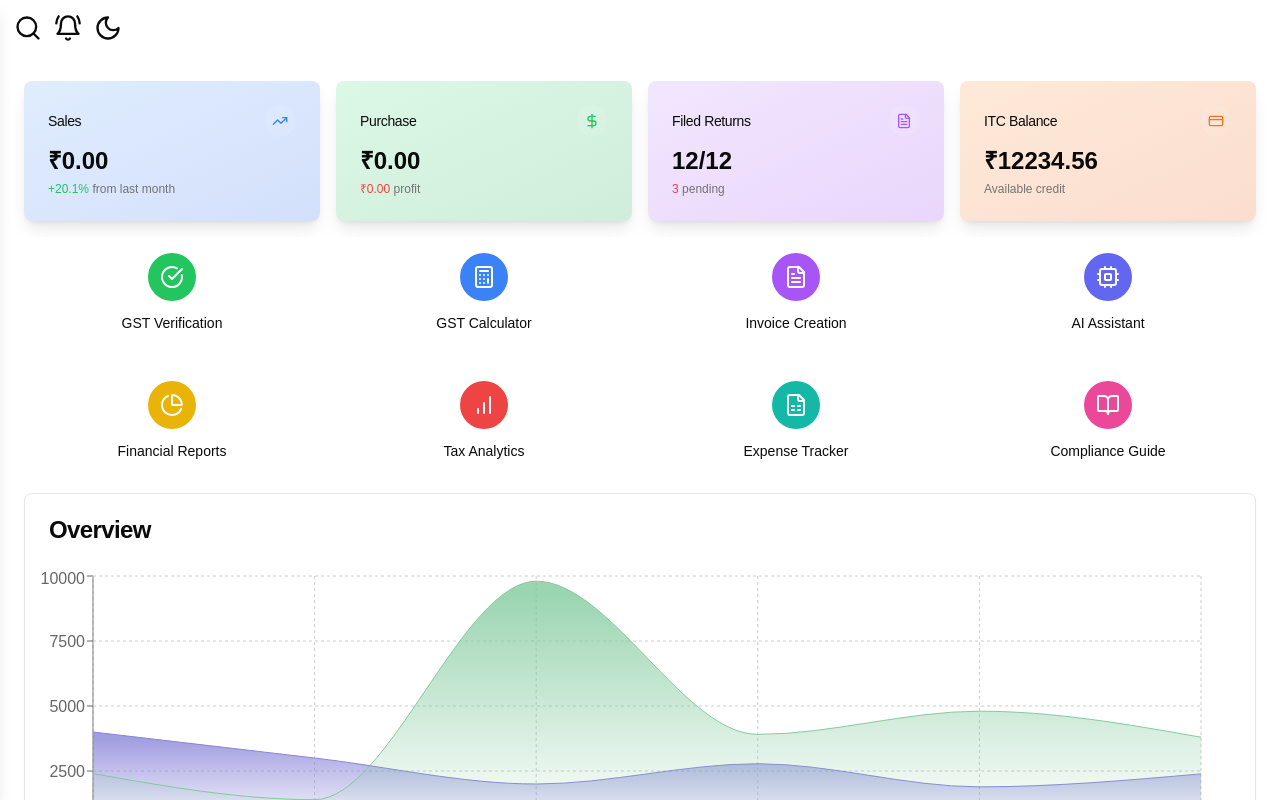
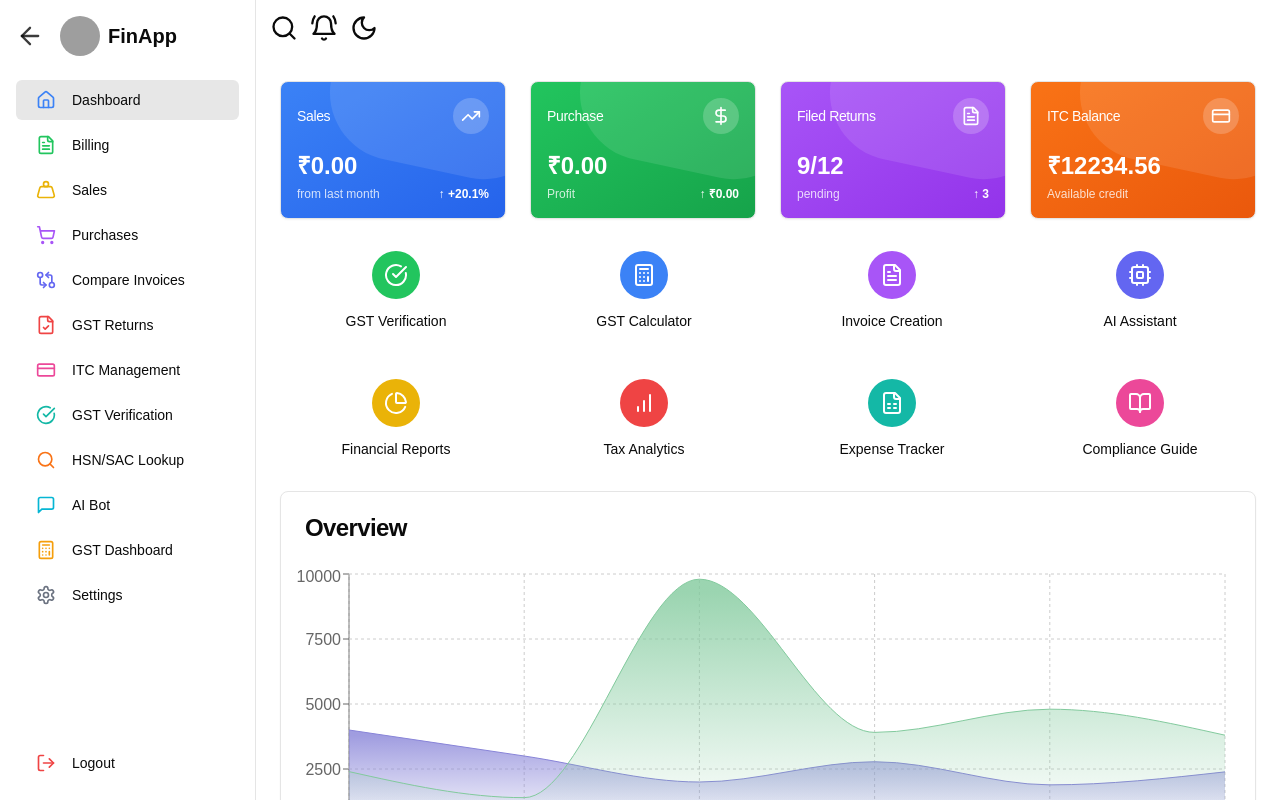
Before and after one commit to sidram403/gst_app, a Next.js app: page / in a window 1280 px wide. Built offline with nearby package versions, Linux system fonts and the light colour scheme; grey boxes are pictures that could not be loaded.

Commit message:
changed UI in home dashboard and gst dashboard

```diff
--- a/app/page.tsx
+++ b/app/page.tsx
@@ -51,7 +51,13 @@ import {
   Bot,
   Info,
   Menu,
-  Bell
+  Bell,
+  ArrowRight,
+  ArrowDownLeft,
+  ArrowUpRight,
+  Building2,
+  ClipboardList,
+  Briefcase
 } from "lucide-react";
 import { CgMenuLeftAlt } from "react-icons/cg";
 import { Button } from "@/components/ui/button";
@@ -233,43 +239,101 @@ const MicroserviceIcon = ({ icon: Icon, title }: MicroserviceIconProps) => (
   </div>
 );
 
-const InvoiceItem = ({ transaction, onView }: InvoiceItemProps) => (
-  // <div className="flex justify-between items-center py-2 border-b last:border-b-0">
-  //   <div>
-  //     <Badge variant={transaction.type === "sales" ? "default" : "secondary"}>
-  //       {transaction.type}
-  //     </Badge>
-  //     <p className="text-xs mt-1">{transaction.date}</p>
-  //   </div>
-  //   <div className="flex items-center">
-  //     <span className="text-sm font-semibold mr-2">
-  //       ₹{transaction.totalAmount.toFixed(2)}
-  //     </span>
-  //     <Button variant="ghost" size="sm" onClick={() => onView(transaction)}>
-  //       <FileText className="h-4 w-4" />
-  //     </Button>
-  //   </div>
-
-  // </div>
-  <div key={transaction.id} className="flex items-center mb-4 last:mb-0">
-    <Button variant="ghost" size="sm" onClick={() => onView(transaction)}>
+const sampleTransactions: Transaction[] = [
+  {
+    id: "S001",
+    type: "sales",
+    date: "2024-10-15",
+    invoiceNum: "INV-001",
+    partyName: "TechCorp Solutions",
+    gstinNum: "29ABCDE1234F1Z5",
+    items: [{ description: "IT Services", quantity: "1", unitPrice: 50000, totalPrice: 59000, gstPercentage: 18 }],
+    totalAmountWithoutGST: 50000,
+    gst: { cgst: 4500, sgst: 4500 },
+    totalAmount: 59000
+  },
+  {
+    id: "P001",
+    type: "purchase",
+    date: "2024-10-14",
+    invoiceNum: "BILL-001",
+    partyName: "Office Supplies Co.",
+    gstinNum: "27FGHIJ5678K2Y6",
+    items: [{ description: "Office Furniture", quantity: "5", unitPrice: 10000, totalPrice: 59000, gstPercentage: 18 }],
+    totalAmountWithoutGST: 50000,
+    gst: { cgst: 4500, sgst: 4500 },
+    totalAmount: 59000
+  },
+  {
+    id: "S002",
+    type: "sales",
+    date: "2024-10-13",
+    invoiceNum: "INV-002",
+    partyName: "Global Traders Inc.",
+    gstinNum: "03KLMNO9012P3Q7",
+    items: [{ description: "Export Goods", quantity: "100", unitPrice: 1000, totalPrice: 118000, gstPercentage: 18 }],
+    totalAmountWithoutGST: 100000,
+    gst: { cgst: 9000, sgst: 9000 },
+    totalAmount: 118000
+  },
+  {
+    id: "P002",
+    type: "purchase",
+    date: "2024-10-12",
+    invoiceNum: "BILL-002",
+    partyName: "Tech Hardware Ltd.",
+    gstinNum: "19PQRST3456U4V8",
+    items: [{ description: "Computer Equipment", quantity: "10", unitPrice: 25000, totalPrice: 295000, gstPercentage: 18 }],
+    totalAmountWithoutGST: 250000,
+    gst: { cgst: 22500, sgst: 22500 },
+    totalAmount: 295000
+  },
+  {
+    id: "S003",
+    type: "sales",
+    date: "2024-10-11",
+    invoiceNum: "INV-003",
+    partyName: "Local Retail Store",
+    gstinNum: "08UVWXY7890Z5A9",
+    items: [{ description: "Consumer Goods", quantity: "50", unitPrice: 500, totalPrice: 29500, gstPercentage: 18 }],
+    totalAmountWithoutGST: 25000,
+    gst: { cgst: 2250, sgst: 2250 },
+    totalAmount: 29500
+  }
+]
+
+
+const InvoiceItem: React.FC<InvoiceItemProps> = ({ transaction, onView }) => (
+  <div className="flex items-center justify-between py-3 border-b last:border-b-0">
+    <div className="flex items-center space-x-4">
+      <div className={`p-2 rounded-full ${transaction.type === 'sales' ? 'bg-green-100 dark:bg-green-900' : 'bg-red-100 dark:bg-red-900'}`}>
+        {transaction.type === 'sales' ? (
+          <ArrowUpRight className="h-5 w-5 text-green-600 dark:text-green-400" />
+        ) : (
+          <ArrowDownLeft className="h-5 w-5 text-red-600 dark:text-red-400" />
+        )}
+      </div>
+      <div>
+        <p className="text-sm font-medium">{transaction.partyName}</p>
+        <p className="text-xs text-muted-foreground">
+          {transaction.type === "sales" ? "Invoice" : "Bill"} #{transaction.invoiceNum}
+        </p>
+      </div>
+    </div>
+    <div className="flex items-center space-x-4">
+      <div className="text-right">
+        <p className={`text-sm font-medium ${transaction.type === 'sales' ? 'text-green-600 dark:text-green-400' : 'text-red-600 dark:text-red-400'}`}>
+          {transaction.type === "sales" ? "+" : "-"}₹{transaction.totalAmount.toFixed(2)}
+        </p>
+        <p className="text-xs text-muted-foreground">{transaction.date}</p>
+      </div>
+      <Button variant="ghost" size="icon" onClick={() => onView(transaction)}>
         <Eye className="h-4 w-4" />
       </Button>
-    <div className="ml-4 space-y-1">
-      <p className="text-sm font-medium leading-none">
-        {transaction.partyName}
-      </p>
-      <p className="text-sm text-muted-foreground">
-        {transaction.type === "sales" ? "Invoice" : "Bill"} #
-        {transaction.invoiceNum}
-      </p>
-    </div>
-    <div className="ml-auto font-medium">
-      {transaction.type === "sales" ? "+" : "-"}₹
-      {transaction.totalAmount.toFixed(2)}
-    </div>
-  </div>
-);
+    </div>
+  </div>
+)
+
 
 const InvoiceCreatedItem = ({
   transaction,
@@ -277,24 +341,28 @@ const InvoiceCreatedItem = ({
   onSelect,
   isSelected,
 }: InvoiceCreatedItemProps) => (
-  <div className="flex justify-between items-center py-2 border-b last:border-b-0">
-    <div className="flex items-center space-x-2">
+  <div className="flex items-center justify-between py-3 px-4 border-b last:border-b-0 hover:bg-muted/50 transition-colors">
+    <div className="flex items-center space-x-4">
       <Checkbox
         checked={isSelected}
         onCheckedChange={() => onSelect(transaction.id)}
       />
+
       <div>
-        <Badge variant={transaction.type === "sales" ? "default" : "secondary"}>
-          {transaction.type}
-        </Badge>
-        <p className="text-xs mt-1">{transaction.date}</p>
-      </div>
-    </div>
-    <div className="flex items-center space-x-2">
-      <span className="text-sm font-semibold">
-        ₹{transaction.totalAmount.toFixed(2)}
-      </span>
-      <Button variant="ghost" size="sm" onClick={() => onView(transaction)}>
+        <p className="text-sm font-medium">{transaction.partyName}</p>
+        <p className="text-xs text-muted-foreground">
+          {transaction.type === "sales" ? "Invoice" : "Bill"} #{transaction.invoiceNum}
+        </p>
+      </div>
+    </div>
+    <div className="flex items-center space-x-4">
+      <div className="text-right">
+        <p className={`text-sm font-medium ${transaction.type === 'sales' ? 'text-green-600 dark:text-green-400' : 'text-red-600 dark:text-red-400'}`}>
+          {transaction.type === "sales" ? "+" : "-"}₹{transaction.totalAmount.toFixed(2)}
+        </p>
+        <p className="text-xs text-muted-foreground">{transaction.date}</p>
+      </div>
+      <Button variant="ghost" size="icon" onClick={() => onView(transaction)}>
         <Eye className="h-4 w-4" />
       </Button>
     </div>
@@ -332,31 +400,34 @@ const DashboardCard: React.FC<DashboardCardProps> = ({ title, amount, icon, desc
   const getGradient = () => {
     switch (colorScheme) {
       case 'blue':
-        return 'from-blue-400/20 to-blue-600/20 dark:from-blue-500/20 dark:to-blue-800/20'
+        return 'from-blue-500 to-blue-600'
       case 'green':
-        return 'from-green-400/20 to-green-600/20 dark:from-green-500/20 dark:to-green-800/20'
+        return 'from-green-500 to-green-600'
       case 'purple':
-        return 'from-purple-400/20 to-purple-600/20 dark:from-purple-500/20 dark:to-purple-800/20'
+        return 'from-purple-500 to-purple-600'
       case 'orange':
-        return 'from-orange-400/20 to-orange-600/20 dark:from-orange-500/20 dark:to-orange-800/20'
+        return 'from-orange-500 to-orange-600'
       default:
-        return 'from-gray-400/20 to-gray-600/20 dark:from-gray-500/20 dark:to-gray-800/20'
+        return 'from-gray-500 to-gray-600'
     }
   }
 
   return (
-    <Card className={`overflow-hidden bg-gradient-to-br ${getGradient()} backdrop-blur-sm border-none shadow-lg`}>
-      <CardHeader className="flex flex-row items-center justify-between space-y-0 pb-2">
+    <Card className={`bg-gradient-to-br ${getGradient()} text-white overflow-hidden relative`}>
+      <div className="absolute inset-0 bg-white opacity-10 transform rotate-12 translate-x-12 -translate-y-12 rounded-full"></div>
+      <CardHeader className="flex flex-row items-center justify-between space-y-0 pb-2 p-4">
         <CardTitle className="text-sm font-medium">{title}</CardTitle>
-        <div className={`p-2 rounded-full bg-white/10 backdrop-blur-sm`}>
-          {icon}
-        </div>
+        <div className="p-2 bg-white/20 rounded-full">{icon}</div>
       </CardHeader>
-      <CardContent>
+      <CardContent className="p-4 pt-0">
         <div className="text-2xl font-bold">{amount}</div>
-        <p className="text-xs text-muted-foreground mt-1">
-          {trend && <span className={trend.startsWith('+') ? 'text-green-500' : 'text-red-500'}>{trend} </span>}
-          {description}
+        <p className="text-xs mt-1 flex items-center justify-between">
+          <span className="opacity-80">{description}</span>
+          {trend && (
+            <span className="font-semibold">
+              {trend.startsWith('-') || (trend.startsWith('₹-'))  ? '↓' : '↑'} {trend}
+            </span>
+          )}
         </p>
       </CardContent>
     </Card>
@@ -442,7 +513,7 @@ const DashboardContent = ({ transactions, onViewInvoice }: any) => {
     .filter((t: any) => t.type === "purchase")
     .reduce((sum: number, t: any) => sum + t.totalAmount, 0);
   const totalProfit = totalSalesAmount - totalPurchasesAmount;
-  const filedReturns = 12; // This should be calculated based on actual data
+  const filedReturns = 9; // This should be calculated based on actual data
   const itcBalance = 12234.56; // This should be calculated based on actual data
 
   interface MicroserviceIconProps {
@@ -492,11 +563,11 @@ const DashboardContent = ({ transactions, onViewInvoice }: any) => {
 
   return (
     <div className="space-y-4">
-      <div className="grid grid-cols-2 md:grid-cols-4 gap-4">
+      <div className="grid grid-cols-2 sm:grid-cols-2 lg:grid-cols-4 gap-6">
         <DashboardCard
           title="Sales"
           amount={`₹${totalSalesAmount.toFixed(2)}`}
-        icon={<TrendingUp className="h-4 w-4 text-blue-500" />}
+          icon={<TrendingUp className="h-5 w-5" />}
           description="from last month"
           trend="+20.1%"
           colorScheme="blue"
@@ -504,15 +575,15 @@ const DashboardContent = ({ transactions, onViewInvoice }: any) => {
         <DashboardCard
           title="Purchase"
           amount={`₹${totalPurchasesAmount.toFixed(2)}`}
-        icon={<DollarSign className="h-4 w-4 text-green-500" />}
-        description={`profit`}
+          icon={<DollarSign className="h-5 w-5" />}
+          description={`Profit`}
           trend={`₹${totalProfit.toFixed(2)}`}
           colorScheme="green"
         />
         <DashboardCard
           title="Filed Returns"
           amount={`${filedReturns}/12`}
-        icon={<FileText className="h-4 w-4 text-purple-500" />}
+          icon={<FileText className="h-5 w-5" />}
           description="pending"
           trend="3"
           colorScheme="purple"
@@ -520,7 +591,7 @@ const DashboardContent = ({ transactions, onViewInvoice }: any) => {
         <DashboardCard
           title="ITC Balance"
           amount={`₹${itcBalance.toFixed(2)}`}
-        icon={<CreditCard className="h-4 w-4 text-orange-500" />}
+          icon={<CreditCard className="h-5 w-5" />}
           description="Available credit"
           colorScheme="orange"
         />
@@ -539,7 +610,7 @@ const DashboardContent = ({ transactions, onViewInvoice }: any) => {
         <CardHeader>
           <CardTitle>Overview</CardTitle>
         </CardHeader>
-        <CardContent className="pl-2">
+        <CardContent className="pl-2 pr-0">
           <ResponsiveContainer width="100%" height={300}>
             <AreaChart
               data={areaChartData}
@@ -579,14 +650,17 @@ const DashboardContent = ({ transactions, onViewInvoice }: any) => {
       </Card>
       <Card className="col-span-full md:col-span-2">
       <CardHeader>
-          <CardTitle>Recent Transactions</CardTitle>
+        <CardTitle className="flex items-center justify-between">
+          <span>Recent Transactions</span>
+          <DollarSign className="h-5 w-5 text-muted-foreground" />
+        </CardTitle>
         <CardDescription>
-            You have {transactions.length} total transactions
+          You have {transactions.length===0 ? sampleTransactions.length : transactions.length} total transactions
         </CardDescription>
       </CardHeader>
-        <CardContent>
-          <ScrollArea className="h-[300px]">
-            {transactions.slice(0, 5).map((transaction: any) => (
+      <CardContent className="p-2">
+        <ScrollArea className="h-[300px] pr-0">
+          {(transactions.length===0 ? sampleTransactions : transactions).map((transaction :any) => (
             <InvoiceItem
               key={transaction.id}
               transaction={transaction}
@@ -596,12 +670,13 @@ const DashboardContent = ({ transactions, onViewInvoice }: any) => {
         </ScrollArea>
       </CardContent>
       <CardFooter>
-          <Button variant="outline" className="w-full">
-            <ArrowRightIcon className="mr-2 h-4 w-4" />
+        <Button variant="outline" className="w-full bg-blue-500 text-white dark:bg-blue-600">
+          <ArrowRight className="mr-2 h-4 w-4" />
           View All Transactions
         </Button>
       </CardFooter>
     </Card>
+
 
 
       <Card className="col-span-full md:col-span-2">
@@ -610,7 +685,7 @@ const DashboardContent = ({ transactions, onViewInvoice }: any) => {
           <CardDescription>Current month's tax liability</CardDescription>
         </CardHeader>
         <CardContent>
-          <ResponsiveContainer width="100%" height={300}>
+          <ResponsiveContainer width="100%" height={200}>
             <RePieChart>
               <Pie
                 data={pieChartData}
@@ -620,6 +695,7 @@ const DashboardContent = ({ transactions, onViewInvoice }: any) => {
                 outerRadius={80}
                 fill="#8884d8"
                 dataKey="value"
+
               >
                 {pieChartData.map((entry, index) => (
                   <Cell
@@ -714,6 +790,7 @@ const BillingScreen = ({ onSave }: BillingScreenProps) => {
     ]);
   };
 
+  const { toast } = useToast();
   const handleRemoveItem = (index: number) => {
     setItems(items.filter((_, i) => i !== index));
   };
@@ -778,7 +855,17 @@ const BillingScreen = ({ onSave }: BillingScreenProps) => {
     };
 
     onSave(entryType, transaction);
-  };
+    toast({
+      title: "Transaction Saved",
+      description: `${entryType.charAt(0).toUpperCase() + entryType.slice(1)} entry has been saved successfully.`,
+    });
+
+    // Reset form
+    setItems([{ description: "", quantity: "1", unitPrice: 0, totalPrice: 0, gstPercentage: 18 }]);
+    (e.target as HTMLFormElement).reset();
+  };
+
+
 
   return (
     <div className="space-y-4">
@@ -1261,83 +1348,98 @@ const GSTDashboardScreen = () => {
   <div className="space-y-4">
     <h2 className="text-xl sm:text-2xl font-semibold">GST Dashboard</h2>
     {/* <Input placeholder="Search GSTIN" className="text-sm" /> */}
-    <div className="grid grid-cols-1 sm:grid-cols-2 gap-4">
-      <Card>
-        <CardHeader>
-          <CardTitle className="text-sm font-medium">Company Name</CardTitle>
+    <div className="grid grid-cols-1 sm:grid-cols-2 lg:grid-cols-4 gap-6">
+        <Card className="bg-gradient-to-br from-blue-500 to-blue-600 text-white overflow-hidden relative">
+          <CardHeader className="pb-2">
+            <CardTitle className="text-sm font-medium opacity-80">Company Name</CardTitle>
           </CardHeader>
-        <CardContent className="text-xl font-bold">
-          XYZ Enterprises Pvt Ltd
+          <CardContent className="pt-0">
+            <div className="text-xl font-bold">XYZ Enterprises Pvt Ltd</div>
           </CardContent>
+          <Building2 className="absolute right-4 bottom-4 h-16 w-16 opacity-20" />
         </Card>
-      <Card>
-        <CardHeader>
-          <CardTitle className="text-sm font-medium">GSTIN Status</CardTitle>
+        <Card className="bg-gradient-to-br from-orange-500 to-orange-600 text-white overflow-hidden relative">
+          <CardHeader className="pb-2">
+            <CardTitle className="text-sm font-medium opacity-80">Business Type</CardTitle>
           </CardHeader>
-        <CardContent className="text-xl font-bold">Active</CardContent>
+          <CardContent className="pt-0">
+            <div className="text-xl font-bold">Private Limited Company</div>
+          </CardContent>
+          <Briefcase className="absolute right-4 bottom-4 h-16 w-16 opacity-20" />
         </Card>
-      <Card>
-        <CardHeader>
-          <CardTitle className="text-sm font-medium">
-            Registration Date
-          </CardTitle>
+        <Card className="bg-gradient-to-br from-purple-500 to-purple-600 text-white overflow-hidden relative">
+          <CardHeader className="pb-2">
+            <CardTitle className="text-sm font-medium opacity-80">Registration Date</CardTitle>
           </CardHeader>
-        <CardContent className="text-xl font-bold">01/04/2019</CardContent>
+          <CardContent className="pt-0">
+            <div className="text-xl font-bold">01/04/2019</div>
+          </CardContent>
+          <ClipboardList className="absolute right-4 bottom-4 h-16 w-16 opacity-20" />
         </Card>
-      <Card>
-        <CardHeader>
-          <CardTitle className="text-sm font-medium">Business Type</CardTitle>
+        <Card className="bg-gradient-to-br from-green-500 to-green-600 text-white overflow-hidden relative">
+          <CardHeader className="pb-2">
+            <CardTitle className="text-sm font-medium opacity-80">GSTIN Status</CardTitle>
           </CardHeader>
-        <CardContent className="text-xl font-bold">
-          Private Limited Company
+          <CardContent className="pt-0">
+            <div className="text-xl font-bold">Active</div>
           </CardContent>
+          <CheckCircle className="absolute right-4 bottom-4 h-16 w-16 opacity-20" />
         </Card>
-    </div>
-    <Card>
+
+
+      </div>
+      <div className="grid grid-cols-1 sm:grid-cols-2 lg:grid-cols-4 gap-6">
+        <Card className="bg-gradient-to-br from-yellow-400 to-yellow-500 text-white overflow-hidden relative">
+          <div className="absolute inset-0 bg-white opacity-10 transform rotate-12 translate-x-12 -translate-y-12 rounded-full"></div>
           <CardHeader className="flex flex-row items-center justify-between space-y-0 pb-2">
             <CardTitle className="text-sm font-medium">Total GST Collected</CardTitle>
-            <DollarSign className="h-4 w-4 text-muted-foreground" />
+            <DollarSign className="h-4 w-4" />
           </CardHeader>
           <CardContent>
             <div className="text-2xl font-bold">₹45,231.89</div>
-            <p className="text-xs text-muted-foreground">
+            <p className="text-xs opacity-80">
               <ArrowUpIcon className="inline mr-1" />
               20.1% from last month
             </p>
           </CardContent>
         </Card>
-        <Card>
+        <Card className="bg-gradient-to-br from-cyan-400 to-cyan-500 text-white overflow-hidden relative">
+          <div className="absolute inset-0 bg-white opacity-10 transform -rotate-12 -translate-x-12 translate-y-12 rounded-full"></div>
           <CardHeader className="flex flex-row items-center justify-between space-y-0 pb-2">
             <CardTitle className="text-sm font-medium">Input Tax Credit</CardTitle>
-            <CreditCard className="h-4 w-4 text-muted-foreground" />
+            <CreditCard className="h-4 w-4" />
           </CardHeader>
           <CardContent>
             <div className="text-2xl font-bold">₹12,234.50</div>
-            <p className="text-xs text-muted-foreground">
+            <p className="text-xs opacity-80">
               <ArrowUpIcon className="inline mr-1" />
               4.3% from last month
             </p>
           </CardContent>
         </Card>
-        <Card>
+        <Card className="bg-gradient-to-br from-red-400 to-red-500 text-white overflow-hidden relative">
+          <div className="absolute inset-0 bg-white opacity-10 transform rotate-45 translate-x-12 translate-y-12 rounded-full"></div>
           <CardHeader className="flex flex-row items-center justify-between space-y-0 pb-2">
             <CardTitle className="text-sm font-medium">Pending Returns</CardTitle>
-            <FileText className="h-4 w-4 text-muted-foreground" />
+            <FileText className="h-4 w-4" />
           </CardHeader>
           <CardContent>
             <div className="text-2xl font-bold">2</div>
-            <p className="text-xs text-muted-foreground">GSTR-1 and GSTR-3B</p>
+            <p className="text-xs opacity-80">GSTR-1 and GSTR-3B</p>
           </CardContent>
         </Card>
-        <Card>
+        <Card className="bg-gradient-to-br from-emerald-400 to-emerald-500 text-white overflow-hidden relative">
+          <div className="absolute inset-0 bg-white opacity-10 transform -rotate-45 -translate-x-12 -translate-y-12 rounded-full"></div>
           <CardHeader className="flex flex-row items-center justify-between space-y-0 pb-2">
             <CardTitle className="text-sm font-medium">Next Due Date</CardTitle>
+            <CalendarIcon className="h-4 w-4" />
           </CardHeader>
           <CardContent>
             <div className="text-2xl font-bold">11 Jun</div>
-            <p className="text-xs text-muted-foreground">GSTR-1 for May</p>
+            <p className="text-xs opacity-80">GSTR-1 for May</p>
           </CardContent>
         </Card>
+      </div>
         <div className="grid gap-4 md:grid-cols-2">
         <Card className="col-span-1">
           <CardHeader>
@@ -1345,7 +1447,7 @@ const GSTDashboardScreen = () => {
             <CardDescription>Current month's GST composition</CardDescription>
           </CardHeader>
           <CardContent>
-            <ResponsiveContainer width="100%" height={300}>
+            <ResponsiveContainer width="100%" height={200}>
               <RePieChart>
                 <Pie
                   data={pieChartData}
@@ -1551,27 +1653,31 @@ const TransactionList = ({
   type,
   onViewInvoice,
 }: TransactionListProps) => {
-  const [selectedInvoices, setSelectedInvoices] = useState<string[]>([]);
+  const [selectedInvoices, setSelectedInvoices] = useState<string[]>([])
+  const [searchTerm, setSearchTerm] = useState("")
 
   const handleSelect = (id: string) => {
     setSelectedInvoices((prev) =>
       prev.includes(id) ? prev.filter((i) => i !== id) : [...prev, id]
-    );
-  };
-
-  const handleViewSelected = () => {
-    // Implement view functionality for selected invoices
-  };
+    )
+  }
 
   const handleDownloadSelected = () => {
     // Implement download functionality for selected invoices
-  };
+    console.log("Downloading selected invoices:", selectedInvoices)
+  }
 
   const handleImport = () => {
     // Implement import functionality
-  };
-
-  const filteredTransactions = transactions.filter((t) => t.type === type);
+    console.log("Importing invoices")
+  }
+
+  const filteredTransactions = transactions
+    .filter((t) => t.type === type)
+    .filter((t) =>
+      t.partyName.toLowerCase().includes(searchTerm.toLowerCase()) ||
+      t.invoiceNum.toLowerCase().includes(searchTerm.toLowerCase())
+    )
 
   return (
     <div className="space-y-4">
@@ -1591,7 +1697,16 @@ const TransactionList = ({
           </Button>
         </div>
       </div>
-      <ScrollArea className="h-[400px] border rounded-md p-2">
+      <div className="flex items-center space-x-2 mb-4">
+        <Search className="h-4 w-4 text-muted-foreground" />
+        <Input
+          placeholder="Search invoices..."
+          value={searchTerm}
+          onChange={(e) => setSearchTerm(e.target.value)}
+          className="flex-1"
+        />
+      </div>
+      <ScrollArea className="h-[400px] border rounded-md py-2">
         {filteredTransactions.length > 0 ? (
           filteredTransactions.map((transaction) => (
             <InvoiceCreatedItem
@@ -1603,7 +1718,6 @@ const TransactionList = ({
             />
           ))
         ) : (
-          // Message when no transactions of the selected type are found
           <div className="text-center text-gray-500">
             No {type === "sales" ? "sales" : "purchases"} transactions
             available.
@@ -1611,7 +1725,7 @@ const TransactionList = ({
         )}
       </ScrollArea>
     </div>
-  );
+  )
 };
 
 const CompareInvoicesScreen = ({ transactions }: TransactionForCompare) => {
@@ -2635,12 +2749,10 @@ export default function EnhancedFinancialApp() {
       <div className="flex h-screen overflow-hidden">
         {/* Sidebar */}
         <aside
-      className={`w-64 bg-background/95 backdrop-blur-sm border-r transition-all duration-300 ${
-        sidebarOpen ? "translate-x-0" : "-translate-x-full"
-      } fixed top-0 left-0 bottom-0 z-50 shadow-lg`}
+      className={`w-64 bg-background border-r transition-all duration-300 ${ sidebarOpen ? "translate-x-0" : "-translate-x-full" } md:translate-x-0 fixed md:static top-0 left-0 bottom-0 z-50`}
     >
       <div className="flex flex-col h-full">
-        <div className="p-4">
+        <div className="p-4 pb-0">
           <div className="flex items-center justify-between mb-6">
             <ArrowLeft
               onClick={() => setSidebarOpen(false)}
```
Lines whose indentation alone changed are shown as unchanged.
